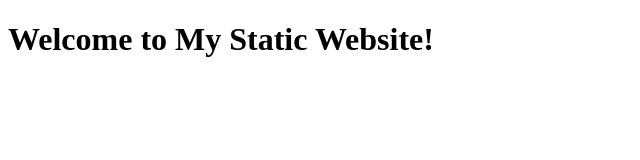
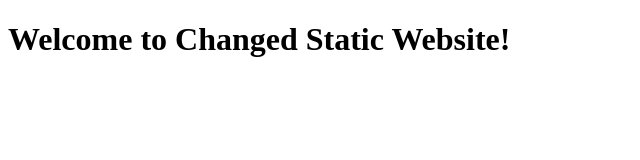
Before and after one commit to tejasri0312/Task2, a plain HTML site: page index.html in a window 1280 px wide. Shown: the whole page, without its empty margins (0-640 px from the left). Drawn offline with Linux system fonts and the light colour scheme.

Commit message:
lastcommit

```diff
--- a/index.html
+++ b/index.html
@@ -5,6 +5,6 @@
 
 </head>
 <body>
-    <h1>Welcome to My Static Website!</h1>
+    <h1>Welcome to Changed Static Website!</h1>
 </body>
 </html>
```
